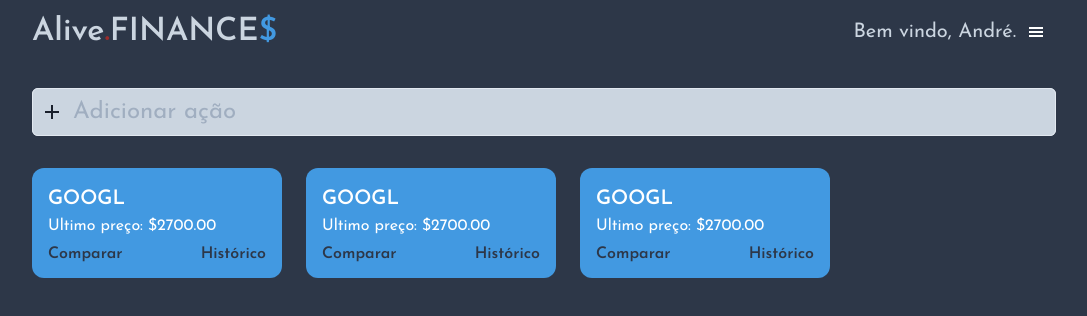
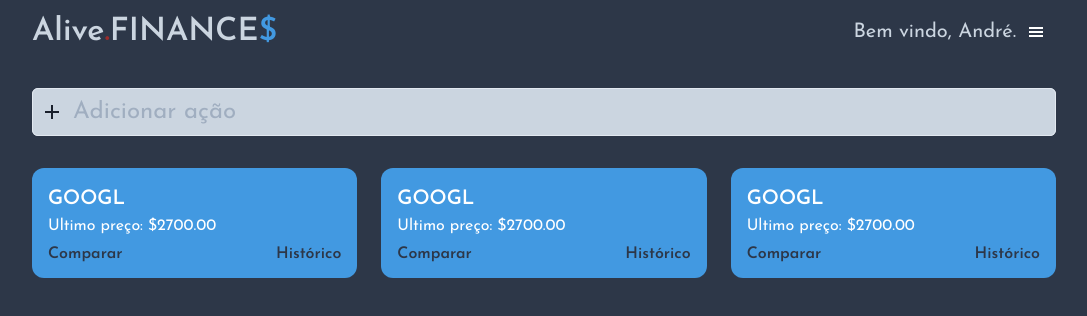
Before and after one commit to faakit/alive.finance, a Next.js app in the folder frontend/: page /dashboard in a window 1280 px wide. Shown: the top 316 px of the page, without its empty margins (96-1183 px from the left). Built offline with nearby package versions, Linux system fonts and the light colour scheme.

Commit message:
feat(DashboardStock): hover animation on dashboard stock

```diff
--- a/frontend/src/components/DashboardStock/index.tsx
+++ b/frontend/src/components/DashboardStock/index.tsx
@@ -8,7 +8,18 @@
 
 export function DashboardStock({ title }: DashboardStockProps) {
     return (
-        <Box minW="200px" maxW="250px" bg="blue.400" p="4" borderRadius="xl" flex="1">
+        <Box
+        minW="250px"
+        maxW="400px"
+        bg="blue.400"
+        p="4"
+        borderRadius="xl"
+        flex="1"
+        transition="all 0.2s"
+        _hover={{
+            transform: 'scale(1.05)'
+        }}
+        >
             <Text
                 color="white"
                 fontSize="xl"
```
